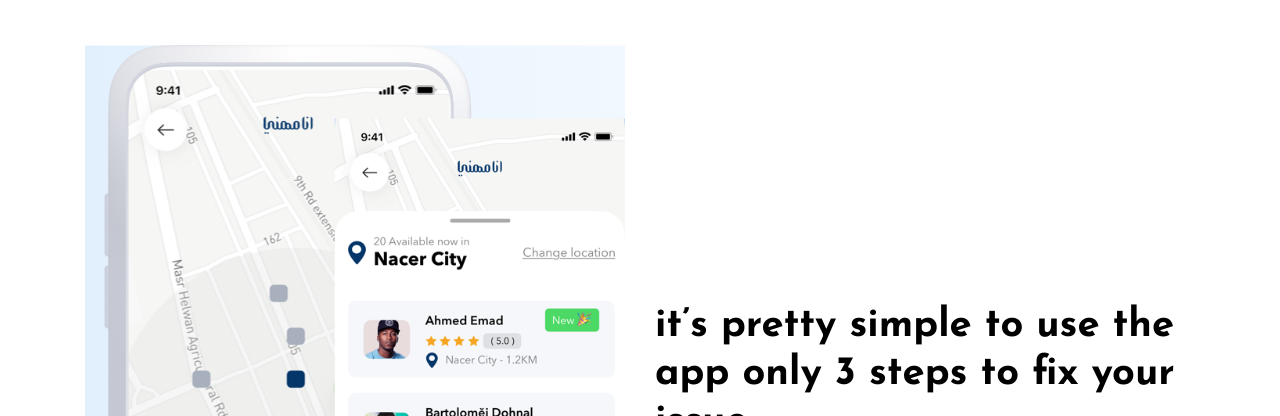
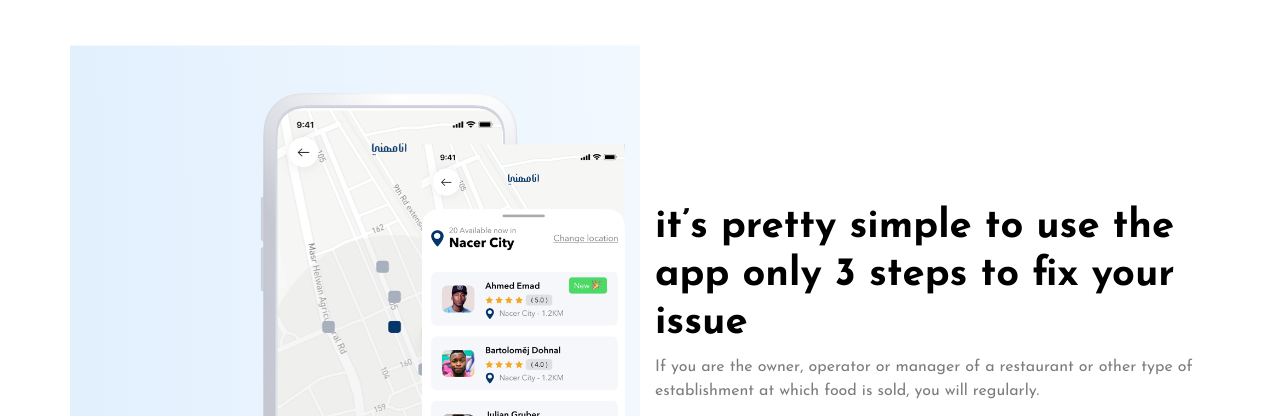
Before and after one commit to mohamedmaged/LandingPage, a plain HTML site: page index.html in a window 1280 px wide. Shown: the part 1324-1740 px from the top of the page. Drawn offline with nearby package versions, Linux system fonts and the light colour scheme.

Commit message:
fixed image sizes

```diff
--- a/css/styles.css
+++ b/css/styles.css
@@ -167,6 +167,9 @@ footer p{
     opacity: 0.51;
 
 }
+.simple-background{
+    background: url("../images/mobilemask.svg");
+}
 
 @media screen and (min-width: 960px) {
     .navbar-nav.navbar-center {
--- a/index.html
+++ b/index.html
@@ -98,8 +98,8 @@
                 </div>
             </div>
             <div class="row pt-5 its-pretty-simple" >
-                    <div class="col-md-6 col-sm-12 col-12 ">
-                        <img  class="img-fluid" src="images/mobile-list.png" alt="Anamehani application" style=" background-image: url(images/mobilemask.svg); height: auto; width: auto;">
+                    <div class="col-md-6 col-sm-12 col-12 simple-background clearfix">
+                        <img  class="img-fluid float-right pt-5" src="images/mobile-list.png" alt="Anamehani application" style="height: auto; width: 70%;">
                     </div>
                     <div class="col-md-6 col-sm-12 col-12  pt-5 text-md-left text-center mx-auto">
                         <div class="content">
@@ -132,7 +132,7 @@
                     </p>
                 </div>
                 <div class="col-12 mx-auto">
-                    <img class="img-fluid" src="images/mobile.png" alt="ana mehani mobile Application">
+                    <img class="img-fluid mx-auto my-auto" src="images/mobile.png" alt="ana mehani mobile Application" style="width: 70%; display: block">
                 </div>
                 <div class="col-12 mx-auto text-center">
                     <h5>Download it now</h5>
```
